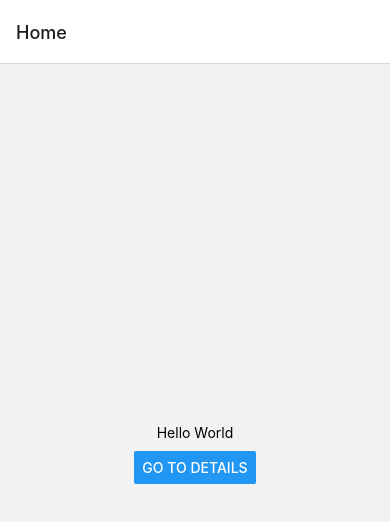
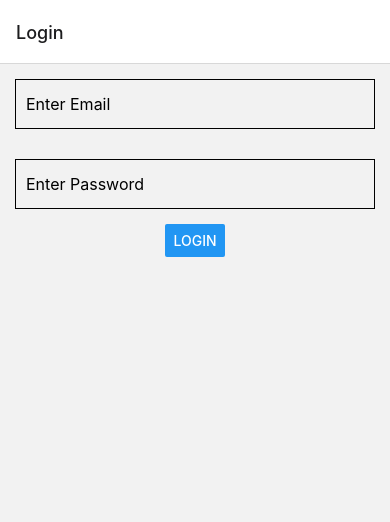
Before and after one commit to ravi-atharva/react-native-demo, a React Native app: screen /Login in a window 390 px wide. Shown: the top 522 px of the page. Built offline with nearby package versions, Linux system fonts and the light colour scheme.

Commit message:
Create src folder with pages

```diff
--- a/App.js
+++ b/App.js
@@ -1,33 +1,10 @@
 import * as React from 'react';
-import { View, Text, Button } from 'react-native';
+import { View } from 'react-native';
 import { NavigationContainer } from '@react-navigation/native';
 import { createNativeStackNavigator } from '@react-navigation/native-stack';
-
-class HomeScreen extends React.Component {
-  render() {
-    return (
-      <View style={{ flex: 1, alignItems: 'center', justifyContent: 'center' }}>
-        <Text style={{ marginBottom: 10 }}>Hello World</Text>
-        <Button
-          title='Go To Details'
-          onPress={() => {
-            this.props.navigation.navigate('Details Screen');
-          }}
-        />
-      </View>
-    );
-  }
-}
-
-class DetailScreen extends React.Component {
-  render() {
-    return (
-      <View style={{ flex: 1, alignItems: 'center', justifyContent: 'center' }}>
-        <Text>Detail Screen</Text>
-      </View>
-    );
-  }
-}
+import HomeScreen from './src/Home';
+import LoginScreen from './src/Login';
+import ProfileDetailScreen from './src/ProfileDetails';
 
 const Stack = createNativeStackNavigator();
 
@@ -36,12 +13,23 @@ class App extends React.Component {
     return (
       <NavigationContainer>
         <Stack.Navigator>
-          <Stack.Screen name='Home' component={HomeScreen} />
-          <Stack.Screen name='Details Screen' component={DetailScreen} />
+          <Stack.Screen name='Login' component={LoginScreen} />
+          <Stack.Screen
+            name='Home'
+            component={HomeScreen}
+            options={{
+              headerLeft: () => {
+                return <View></View>;
+              }
+            }}
+          />
+          <Stack.Screen
+            name='Profile Details'
+            component={ProfileDetailScreen}
+          />
         </Stack.Navigator>
       </NavigationContainer>
     );
   }
 }
-
 export default App;
--- /dev/null
+++ b/src/Home.js
@@ -0,0 +1,12 @@
+import * as React from 'react';
+import { View, Text } from 'react-native';
+class HomeScreen extends React.Component {
+  render() {
+    return (
+      <View>
+        <Text style={{ marginBottom: 10 }}>Hello World</Text>
+      </View>
+    );
+  }
+}
+export default HomeScreen;
--- /dev/null
+++ b/src/Login.js
@@ -0,0 +1,66 @@
+import * as React from 'react';
+import { View, Button, TextInput, Alert } from 'react-native';
+import styles from './styles/DefaultStyle';
+class LoginScreen extends React.Component {
+  constructor(props) {
+    super(props);
+    this.state = { email: '', password: '' };
+  }
+
+  validateEmail = (email) => {
+    var re =
+      /^(([^<>()\[\]\\.,;:\s@"]+(\.[^<>()\[\]\\.,;:\s@"]+)*)|(".+"))@((\[[0-9]{1,3}\.[0-9]{1,3}\.[0-9]{1,3}\.[0-9]{1,3}])|(([a-zA-Z\-0-9]+\.)+[a-zA-Z]{2,}))$/;
+    return re.test(email);
+  };
+
+  buttonClick = () => {
+    if (!this.state.email.trim()) {
+      Alert.alert('Alert', 'Enter Email Address');
+      return;
+    }
+
+    if (!this.validateEmail(this.state.email)) {
+      Alert.alert('Alert', 'Enter Valid Email');
+      return;
+    }
+
+    if (!this.state.password.trim()) {
+      Alert.alert('Alert', 'Enter Password');
+      return;
+    }
+    if (this.state.password.trim().length < 6) {
+      Alert.alert('Alert', 'Enter Password at least 6 Character Long');
+      return;
+    }
+    this.props.navigation.navigate('Home', {
+      userDetails: {
+        email: this.state.email
+      }
+    });
+  };
+
+  render() {
+    return (
+      <View>
+        <TextInput
+          placeholder='Enter Email'
+          style={styles.input}
+          keyboardType='email-address'
+          onChangeText={(text) => this.setState({ email: text })}
+        />
+        <TextInput
+          placeholder='Enter Password'
+          style={styles.input}
+          secureTextEntry={true}
+          onChangeText={(text) => {
+            this.setState({ password: text });
+          }}
+        />
+        <View style={{ alignItems: 'center' }}>
+          <Button title='Login' onPress={() => this.buttonClick()} />
+        </View>
+      </View>
+    );
+  }
+}
+export default LoginScreen;
--- /dev/null
+++ b/src/ProfileDetails.js
@@ -0,0 +1,12 @@
+import * as React from 'react';
+import { View, Text } from 'react-native';
+class ProfileDetailScreen extends React.Component {
+    render() {
+      return (
+        <View style={{ flex: 1, alignItems: 'center', justifyContent: 'center' }}>
+          <Text>Detail Screen</Text>
+        </View>
+      );
+    }
+  }
+  export default ProfileDetailScreen
--- /dev/null
+++ b/src/styles/DefaultStyle.js
@@ -0,0 +1,10 @@
+import { StyleSheet } from 'react-native';
+export default StyleSheet.create({
+  input: {
+    height: 50,
+    borderWidth: 1,
+    padding: 10,
+    margin: 15,
+    fontSize: 16
+  }
+});
```
Also changed, not shown: 1 other file (tests, documents, lock files or other folders).
